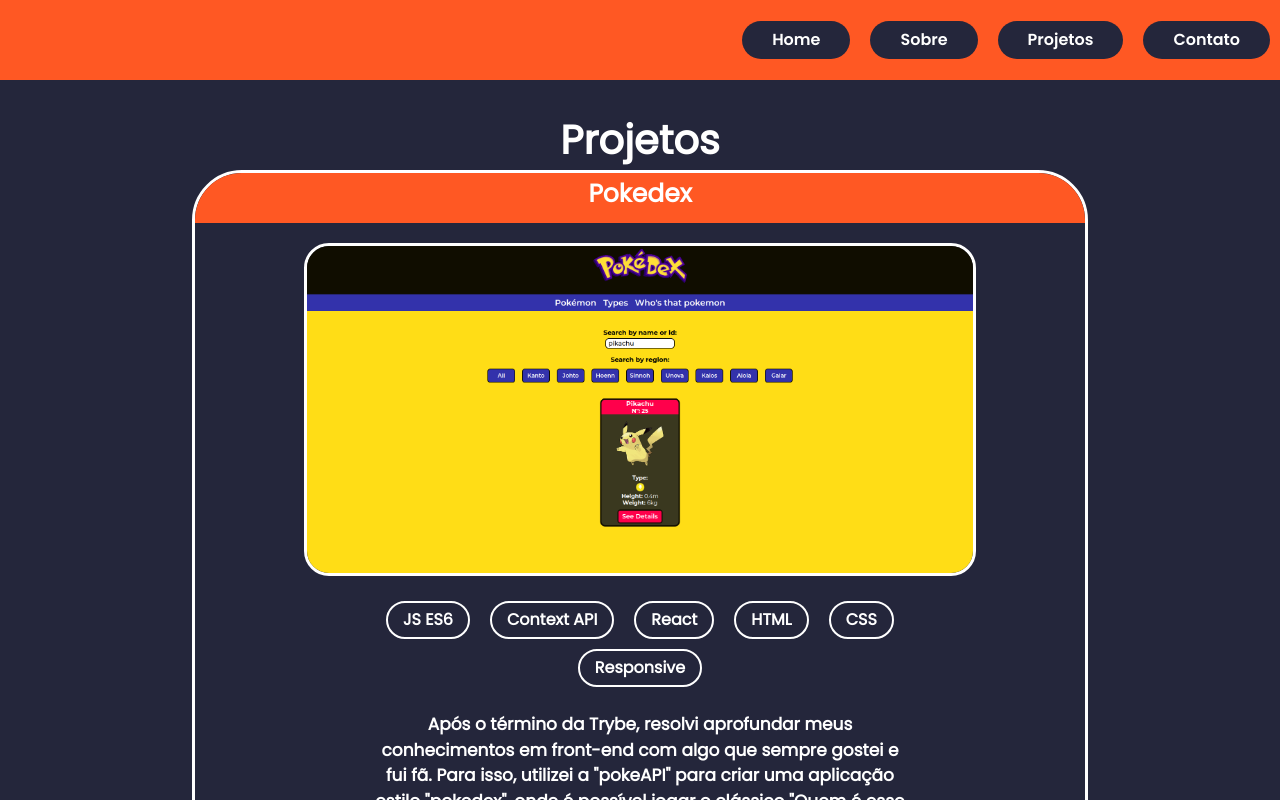
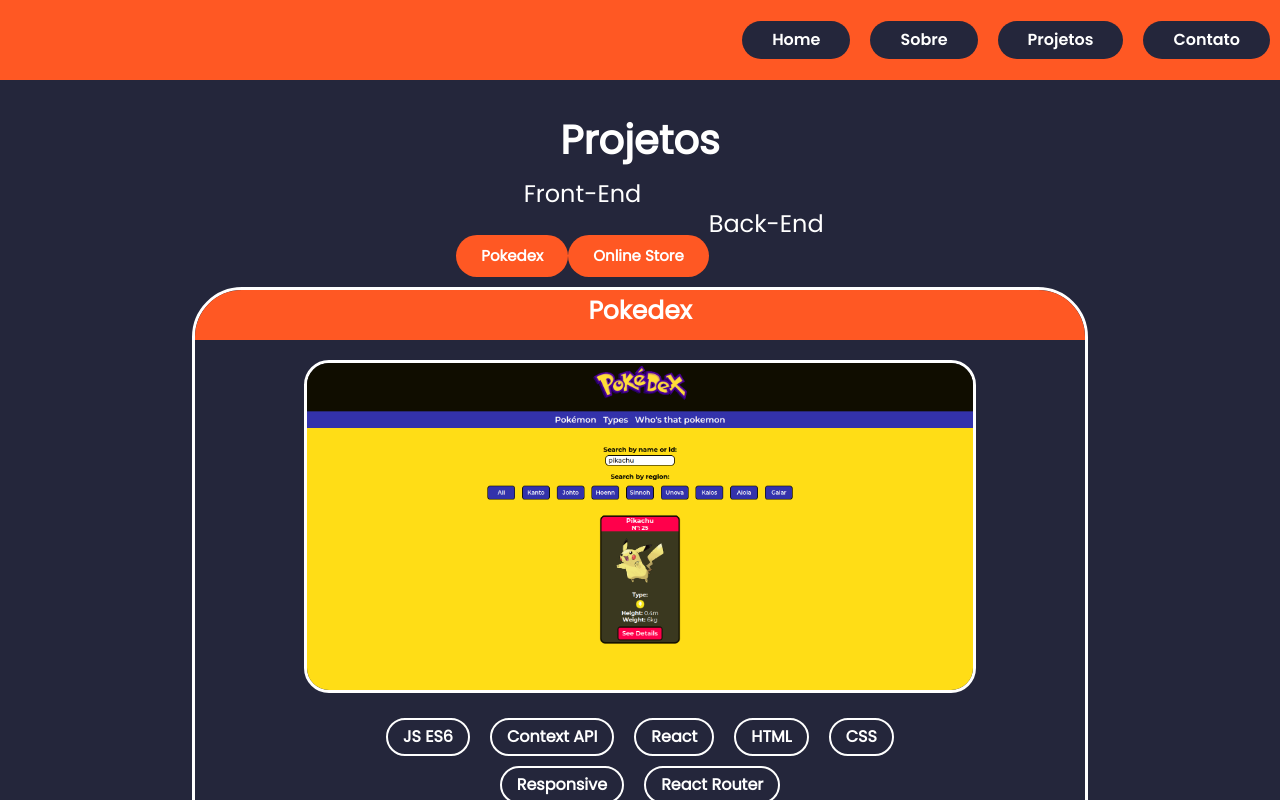
Before and after one commit to thosijulio/thosijulio.github.io, a React (Create React App) app: page /projects in a window 1280 px wide. Shown: the top 800 px of the page. Built offline with nearby package versions, Linux system fonts and the light colour scheme; a web font is replaced by a local one.

Commit message:
feat - adicionando projeto frontend-online-store

```diff
--- a/src/components/ProjectCard.js
+++ b/src/components/ProjectCard.js
@@ -24,7 +24,7 @@
       <div className="project-card-image-tags">
         <img alt="project-img" src={urlImage} />
         <div className="project-tags">
-          {tags.map((tag) => <span>{tag}</span>)}
+          {tags.map((tag, index) => <span key={index}>{tag}</span>)}
         </div>
       </div>
       <p>{description}</p>
--- a/src/data/projects.js
+++ b/src/data/projects.js
@@ -6,7 +6,17 @@
     name: 'Pokedex',
     path: 'pokedex',
     repo: 'https://github.com/thosijulio/pokedex',
-    tags: ['JS ES6', 'Context API', 'React', 'HTML', 'CSS', 'Responsive'],
+    tags: ['JS ES6', 'Context API', 'React', 'HTML', 'CSS', 'Responsive', 'React Router'],
+    type: 'Front-End',
+  },
+  {
+    description: 'Esse projeto foi minha primeira experiência de um projeto em grupo. Utilizamos metodologias ágeis e aprendi muito com os conflitos que cada merge proporcionava.',
+    images: 4,
+    link: 'https://thosijulio.github.io/frontend-online-store',
+    name: 'Online Store',
+    path: 'online-store',
+    repo: 'https://github.com/thosijulio/frontend-online-store',
+    tags: ['JS ES6', 'gh-pages', 'React', 'HTML', 'CSS', 'React Router'],
     type: 'Front-End',
   }
 ]
--- a/src/pages/Projects.css
+++ b/src/pages/Projects.css
@@ -15,6 +15,24 @@
   text-align: center;
 }
 
+.projects-choise-btn {
+  align-items: center;
+  display: flex;
+  flex-wrap: wrap;
+  justify-content: center;
+  margin: 10px 0;
+}
+
+.projects-choise-btn > div > button {
+  background-color: #FF5823;
+  border: none;
+  border-radius: 25px;
+  color: #FFF;
+  font-size: 15px;
+  font-weight: 600;
+  padding: 10px 25px;
+}
+
 .projects-role {
   align-items: center;
   display: flex;
--- a/src/pages/Projects.js
+++ b/src/pages/Projects.js
@@ -1,16 +1,36 @@
+import { useState } from 'react';
 import ProjectCard from '../components/ProjectCard';
 import projects from '../data/projects';
 import './Projects.css';
 
 function Projects() {
+  const [choisedProject, setChoisedProject] = useState(projects[0]);
   return (
     <section className="projects-section">
       <div className="projects-main-text">
         <span className="main-text">
           Projetos
         </span>
+        <div className="projects-choise-btn">
+          <div className="projects-front-end">
+            <h4>Front-End</h4>
+            { projects.map((project, index) => {
+              if (project.type === 'Front-End') {
+                return (<button key={index} onClick={() => setChoisedProject(project)}>{project.name}</button>);
+              } return null;
+            })}
+          </div>
+          <div className="projects-back-end">
+            <h4>Back-End</h4>
+            { projects.map((project, index) => {
+              if (project.type === 'Back-End') {
+                return (<button key={index} onClick={() => setChoisedProject(project)}>{project.name}</button>);
+              } return null;
+            })}
+          </div>
+        </div>
         <div className="projects-role">
-          { projects.map((project, index) => <ProjectCard key={index} project={project} />)}
+          <ProjectCard project={choisedProject} />
         </div>
       </div>
     </section>
```
